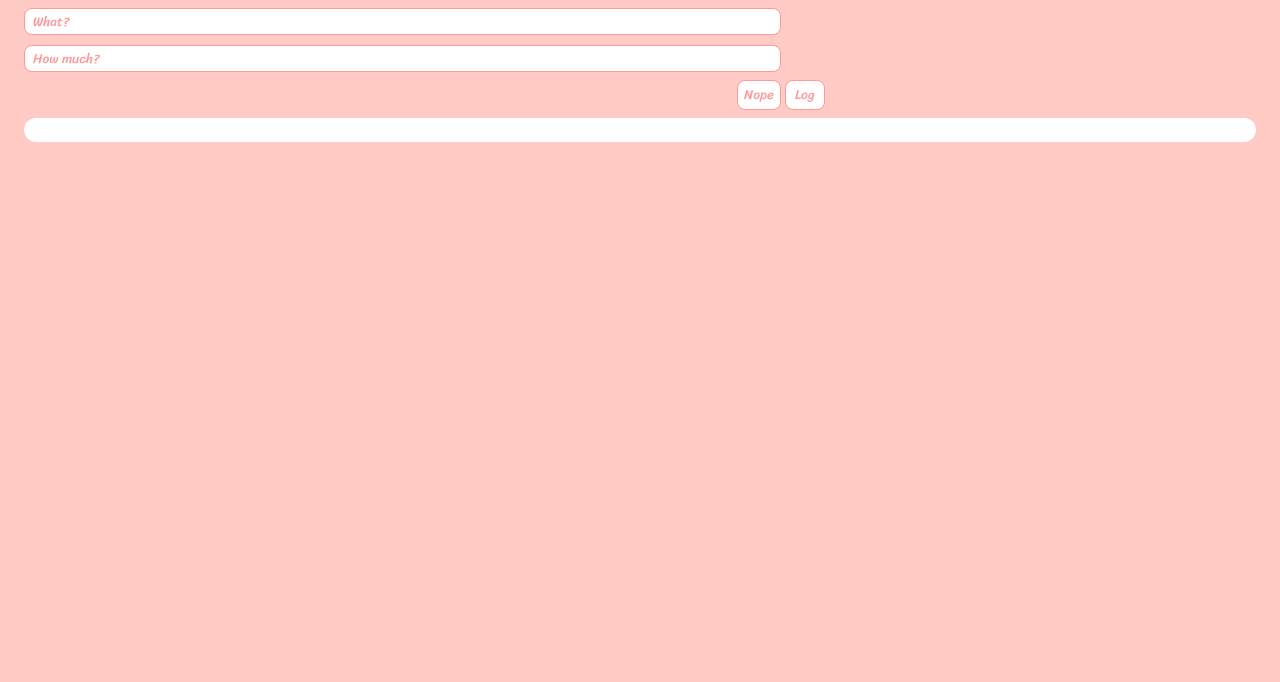
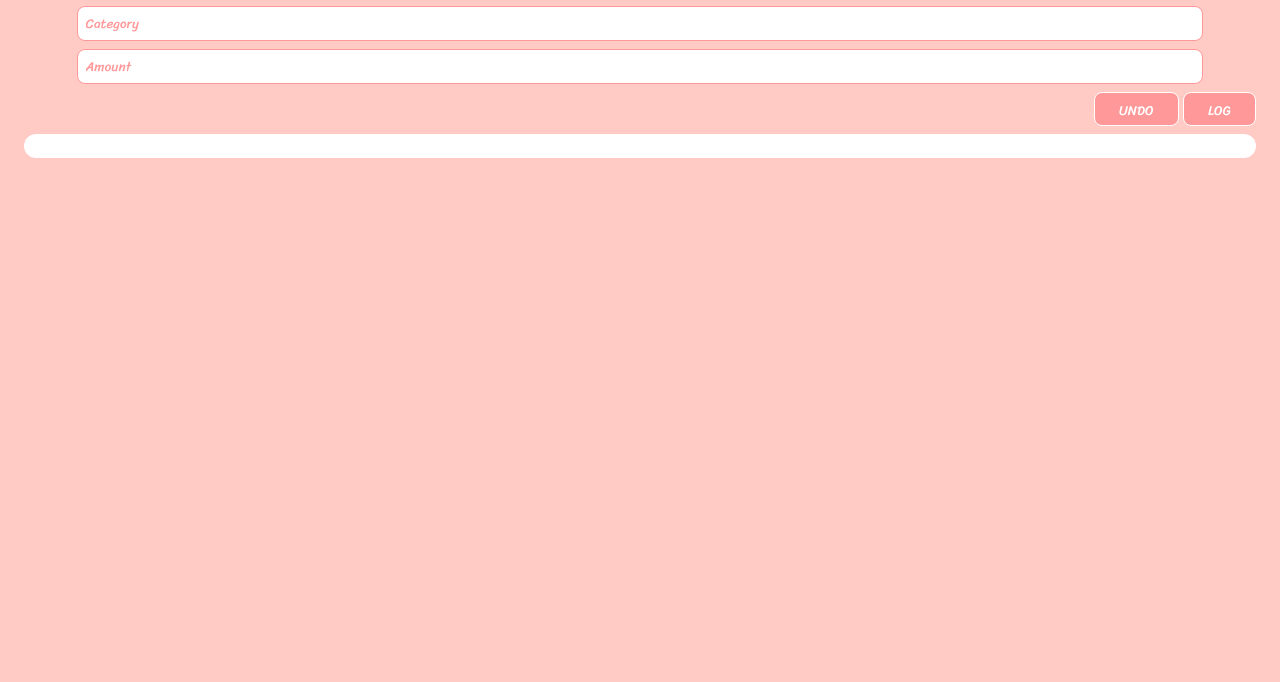
Before and after one commit to AudemarsOdato/Expense-Logger, a plain HTML site: page index.html in a window 1280 px wide. Shown: the part 118-800 px from the top of the page. Drawn offline with Linux system fonts and the light colour scheme; a web font is replaced by a local one.

Commit message:
Improved UI
- Renamed title
- Changed input layout
- Improved user friendly UI

```diff
--- a/index.html
+++ b/index.html
@@ -1,7 +1,7 @@
 <!DOCTYPE html>
 <html>
         <head>
-                <title>Expense Logger</title>
+                <title>Expense Tracker</title>
                 <link rel="stylesheet" href="style.css">
                 <link rel="icon" href="icon.png">
                 <meta name="viewport" content="width=device-width, initial-scale=1.0">
@@ -13,17 +13,17 @@
 
         <body>
                 <div class="container">
-                        <h1>Expense Diary</h1>
+                        <h1>Expense Tracker</h1>
                         <form>
                                 <div class="input">
-                                        <input type="text" name="item" id="item" placeholder="What?">
+                                        <input type="text" name="item" id="item" placeholder="Category">
                                 </div>
                                 <div class="input">
-                                        <input type="number" name="price" id="price" placeholder="How much?">
+                                        <input type="number" name="price" id="price" placeholder="Amount">
                                 </div>
-                                <div class="input" id="buttons">
-                                        <input type="button" value="Nope" onclick="undo()">
-                                        <input type="submit" value="Log">
+                                <div class="input-button">
+                                        <input type="button" value="UNDO" onclick="undo()">
+                                        <input type="submit" value="LOG">
                                 </div>
                         </form>
 
--- a/script.js
+++ b/script.js
@@ -5,15 +5,18 @@ const price = document.querySelector("[name='price']")
 const historyList = document.getElementById("historyList")
 const form = document.querySelector("form")
 
-function onload() {
+function onload()
+{
         if (!(localStorage.getItem("recordHistory") === null)) {
                 getRecord()
         }
 }
 onload()
 
-function log (itemLabel, itemPrice) {
+function log (itemLabel, itemPrice)
+{
         if (item.value && price.value) {
+
                 let currentTime = getTime()
                 listRecordHistory(currentTime, itemLabel, itemPrice)
 
@@ -21,27 +24,47 @@ function log (itemLabel, itemPrice) {
                 price.value = ""
 
                 saveRecord()
+
+        }
+        else {
+
+                if (!(item.value) && price.value) {
+                        alert("Please enter category.")
+                }
+                else if (!(price.value) && item.value) {
+                        alert("Please enter amount.")
+                }
+                else {
+                        alert("Empty record.")
+                }
+
         }
 }
 
-function undo() {
-        historyList.removeChild(historyList.firstElementChild)
-        saveRecord()
+function undo()
+{
+        if (confirm("Delete previous record?")) {
+                historyList.removeChild(historyList.firstElementChild)
+                saveRecord()
+        }
 }
 
-function listRecordHistory(time, item, price) {
+function listRecordHistory(time, item, price)
+{
         const li = document.createElement("li")
         li.textContent = `${time} - ${item} - Php ${price}`
         historyList.prepend(li)
 }
 
-function addToList(record) {
+function addToList(record)
+{
         const li = document.createElement("li")
         li.textContent = record
         historyList.prepend(li)
 }
 
-function saveRecord() {
+function saveRecord()
+{
         const recordData = []
         let list = document.querySelectorAll("li")
         list.forEach(record => {
@@ -50,12 +73,14 @@ function saveRecord() {
         localStorage.setItem("recordHistory", JSON.stringify(recordData))
 }
 
-function getRecord() {
+function getRecord()
+{
         const recordHistory = JSON.parse(localStorage.getItem("recordHistory"))
         recordHistory.forEach(addToList)
 }
 
-function getTime() {
+function getTime()
+{
         const date = new Date()
         let hour = date.getHours()
         let minute = date.getMinutes()
@@ -72,7 +97,8 @@ function getTime() {
         return `${hour}:${minute} am`
 }
 
-form.onsubmit = (event) => {
+form.onsubmit = (event) =>
+{
         event.preventDefault()
         log(item.value, price.value)
 }
--- a/style.css
+++ b/style.css
@@ -1,7 +1,10 @@
+* {
+        font-family: "Sriracha", serif;
+}
+
 body {
         background-color: rgb(255, 203, 196);
-        font-family: "Sriracha", serif;
-        padding: 8px;
+        padding: 16px;
 }
 
 h1 {
@@ -11,41 +14,46 @@ h1 {
 .container {
         box-sizing: border-box;
         margin: auto;
-        padding: 8px;
 }
 
-input[type=text],[type=number] {
-        width: 60%;
+input[type=text], input[type=number] {
+        width: 90%;
         margin: auto;
-        padding: 0px 8px;
+        padding: 4px 8px;
 }
 
 input[type=text]::placeholder,[type=number]::placeholder {
         color: rgb(255, 152, 153);
 }
 
-input[type=submit] {
-        width: 40px;
-        height: 30px;
+input[type=submit], input[type=button] {
+        padding: 16px 24px;
+        line-height: 4px;
+
+        border: 1px solid rgb(255, 255, 255);
+
+        background-color: rgb(255, 152, 153);
+        color: rgb(255, 255, 255);
 }
 
-input[type=button] {
-        height: 30px;
-        margin-right: 4px;
+input[type=submit]:hover, input[type=button]:hover {
+        background-color: rgb(255, 203, 196);
+        color: rgb(255, 255, 255);
 }
 
-#buttons {
-        display: flex;
-        justify-content: flex-end;
-        width: 30%;
+.input-button {
+        text-align: right;
+        margin: 8px auto;
 }
 
 input {
+        outline: none;
+
         height: 25px;
+
         border-radius: 8px;
-        outline: none;
-        font-family: "Sriracha", serif;
-        border: 1px solid #FF9899;
+        border: 1px solid rgb(255, 152, 153);
+
         background-color: rgb(255, 255, 255);
         color: rgb(255, 152, 153);
 }
@@ -53,6 +61,7 @@ input {
 .input {
         box-sizing: border-box;
         margin: 8px auto;
+        text-align: center;
 }
 
 
```
